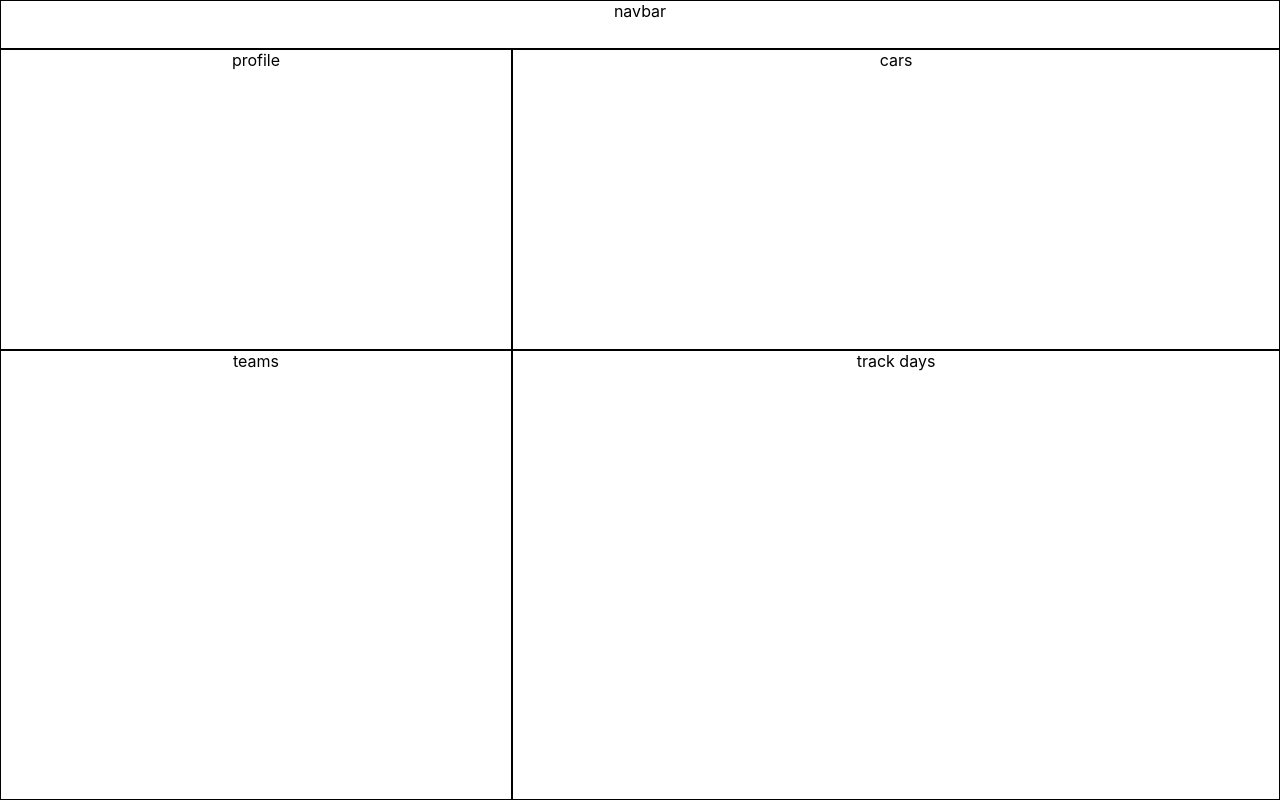
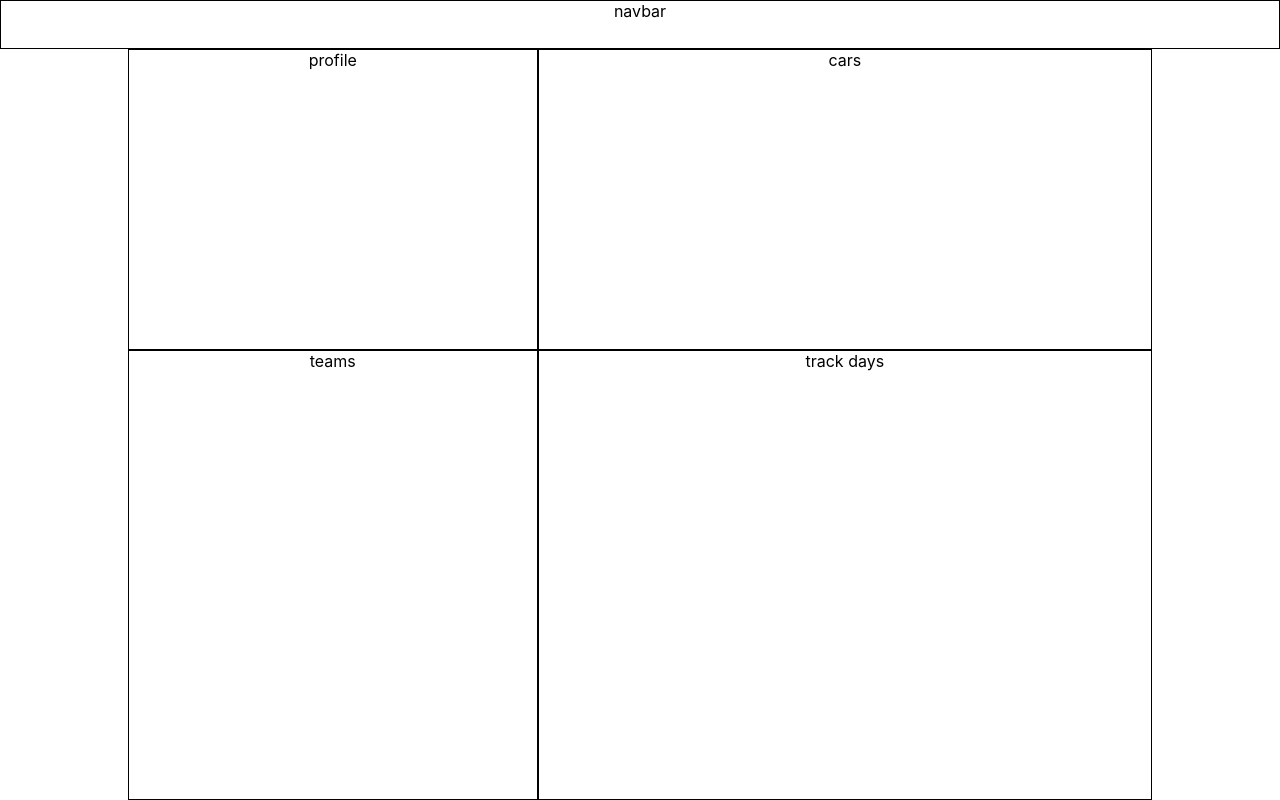
Before and after one commit to danielding3/NMP-rb-userpage, a React (Create React App) app in the folder client/: page / in a window 1280 px wide. Built offline with nearby package versions, Linux system fonts and the light colour scheme.

Commit message:
change width of the main body

```diff
--- a/client/src/App.css
+++ b/client/src/App.css
@@ -9,6 +9,8 @@
 .container {
   display: flex;
   height: 100%;
+  width: 80%;
+  margin: 0 auto;
 }
 
 .leftContainer {
```
